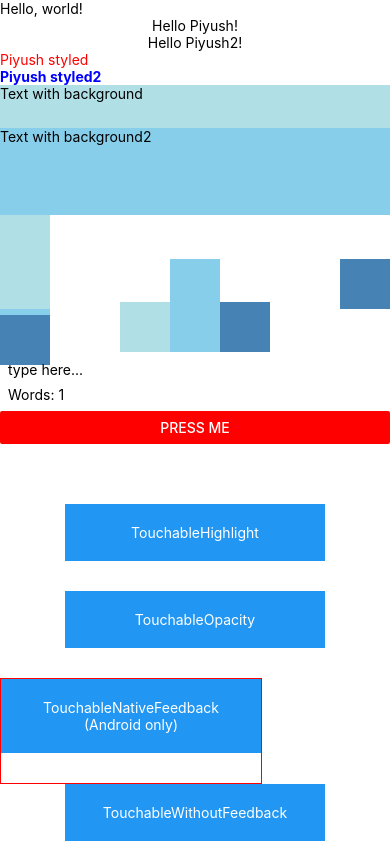
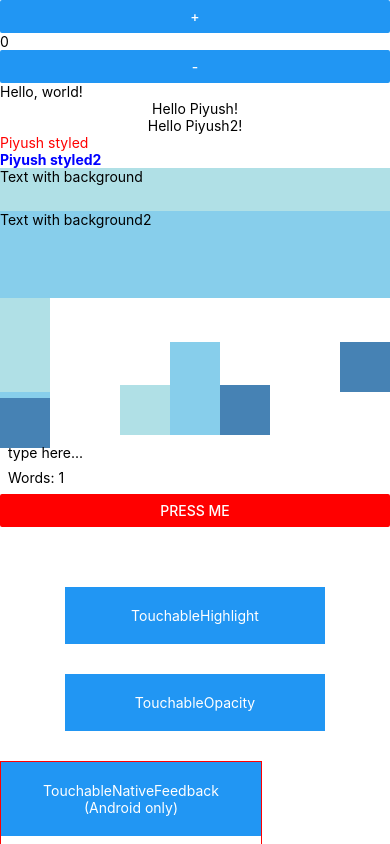
Before and after one commit to pdhimate/TWApp, a React Native app: screen / in a window 390 px wide. Built offline with nearby package versions, Linux system fonts and the light colour scheme; no server answers.

Commit message:
Implemented a simple counter component

```diff
--- a/App.js
+++ b/App.js
@@ -8,12 +8,14 @@ import { TextInput2 } from "./components/textInput2";
 import { Button2 } from './components/button2';
 import { Touchables } from './components/touchables';
 import NetworkCall from './components/networkCall';
+import { Counter } from './components/counter';
 
 export default class HelloWorldApp extends Component {
   render() {
     return (
       <View style={{ flex: 1 }}>
         <ScrollView>
+          <Counter></Counter>
           <Text>Hello, world!</Text>
           <Greeting name="Piyush"></Greeting>
           <Greeting name="Piyush2"></Greeting>
--- /dev/null
+++ b/components/counter.js
@@ -0,0 +1,24 @@
+import React, { Component } from 'react';
+import { Text, View, Button } from 'react-native';
+
+export class Counter extends Component {
+    //state object
+    state = { count: 0 };
+
+    increment = () => {
+        this.setState({ count: this.state.count + 1 });
+    }
+    decrement = () => {
+        this.setState({ count: this.state.count - 1 });
+    }
+
+    render() {
+        return (
+            <View>
+                <Button onPress={this.increment} title="+"></Button>
+                <Text >{this.state.count}</Text>
+                <Button onPress={this.decrement} title="-"></Button>
+            </View>
+        );
+    }
+}
```
